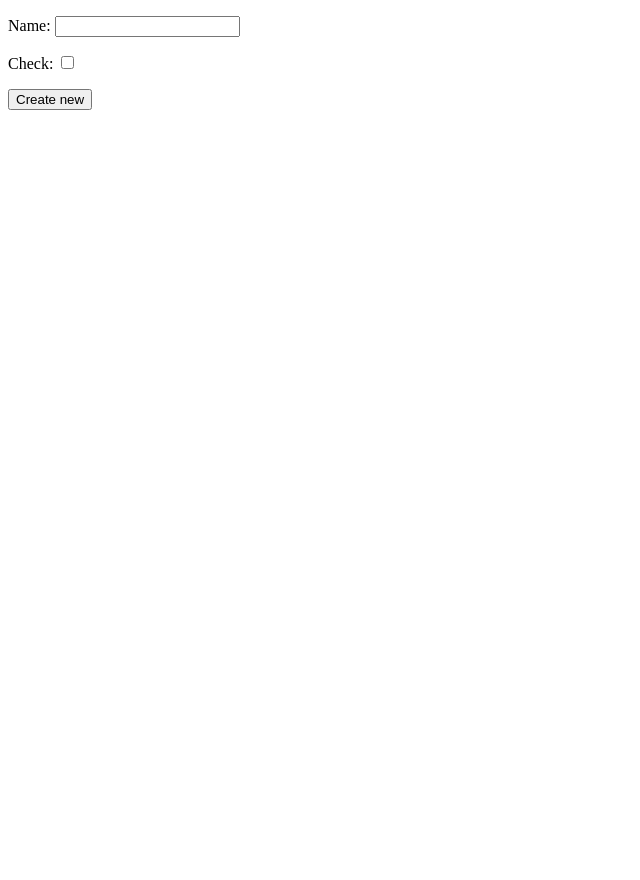
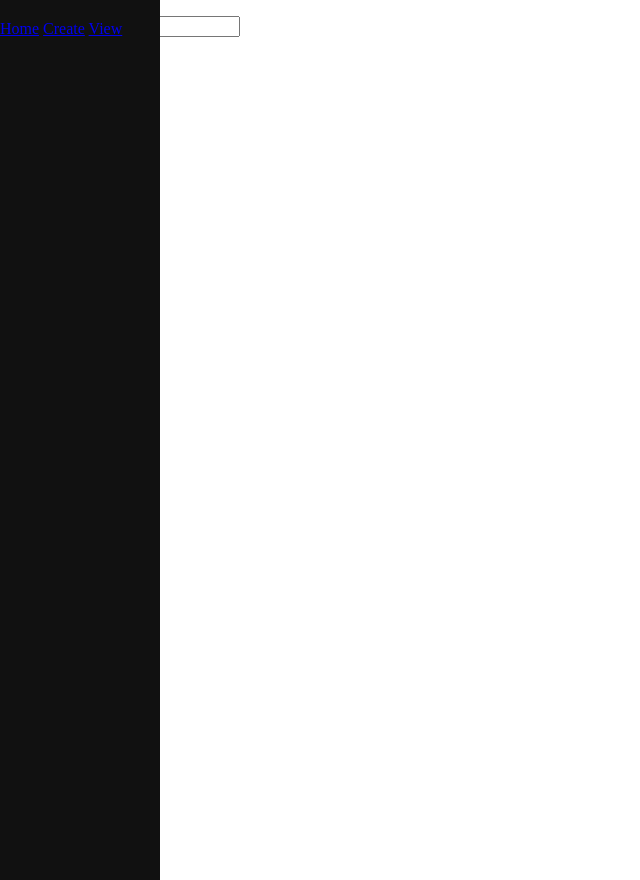
Before and after one commit to clgonzalez93/fantasy_django, a Django app: page /create/ in a window 1280 px wide. Shown: the whole page, without its empty margins (0-640 px from the left). Run offline with Django 5.2, Linux system fonts and the light colour scheme.

Commit message:
initial sidebar css

```diff
--- a/main/templates/main/base.html
+++ b/main/templates/main/base.html
@@ -1,13 +1,33 @@
 <!DOCTYPE html>
 <html lang="en">
 <head>
+    <style type="text/css">
+        .sidenav {
+            height: 100%;
+            width: 160px;
+            position: fixed;
+            z-index: 1;
+            top: 0;
+            left: 0;
+            background-color: #111;
+            overflow-x: hidden;
+            padding-top: 20px;
+        }
+
+    </style>
     <meta charset="UTF-8">
     <meta name="viewport" content="width=device-width, initial-scale=1.0">
     <title>{% block title %}
         {% endblock %}</title>
 </head>
 <body>
-    <div id="content", name="content">
+    <div class="sidenav">
+        <a href="/home">Home</a>
+        <a href="/create">Create</a>
+        <a href="/2">View</a>
+    </div>
+
+    <div id="content", name="content", class="main">
         {% block content %}
         {% endblock %}
         {% block content2 %}
```
